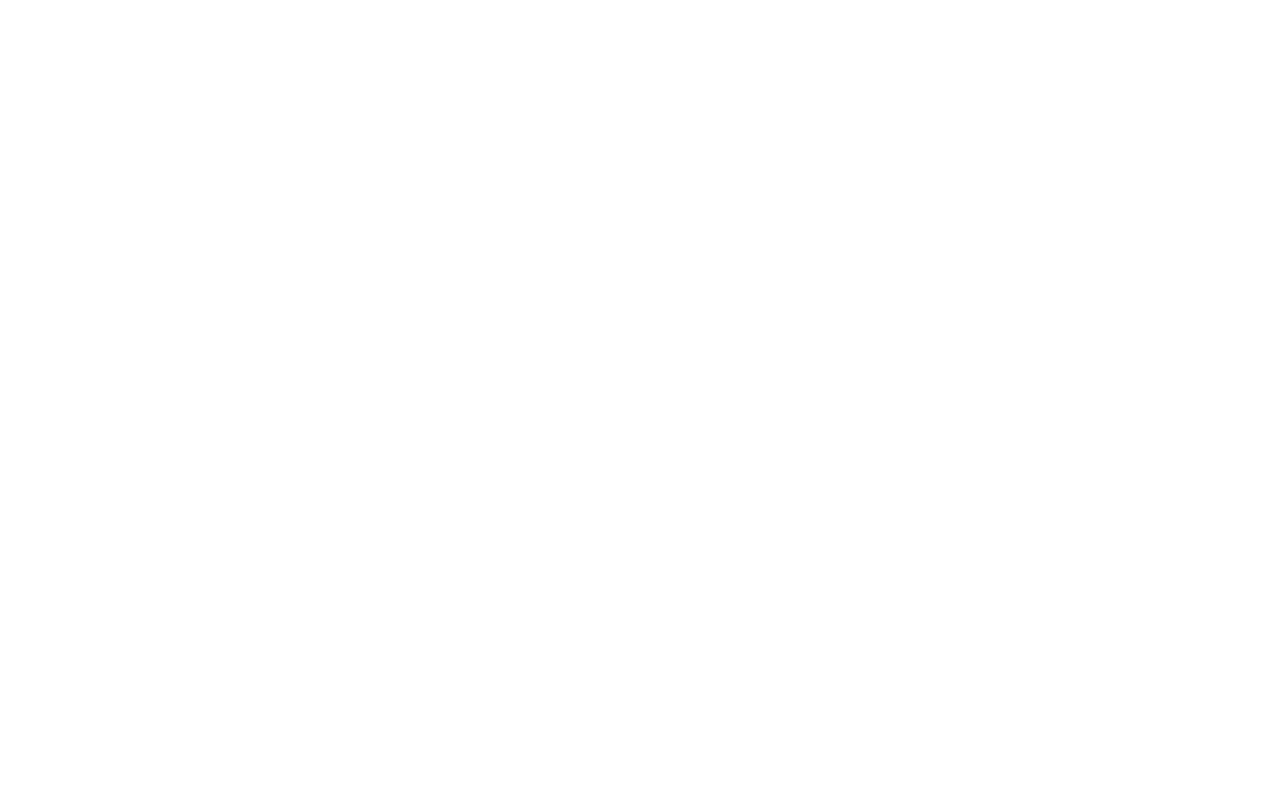
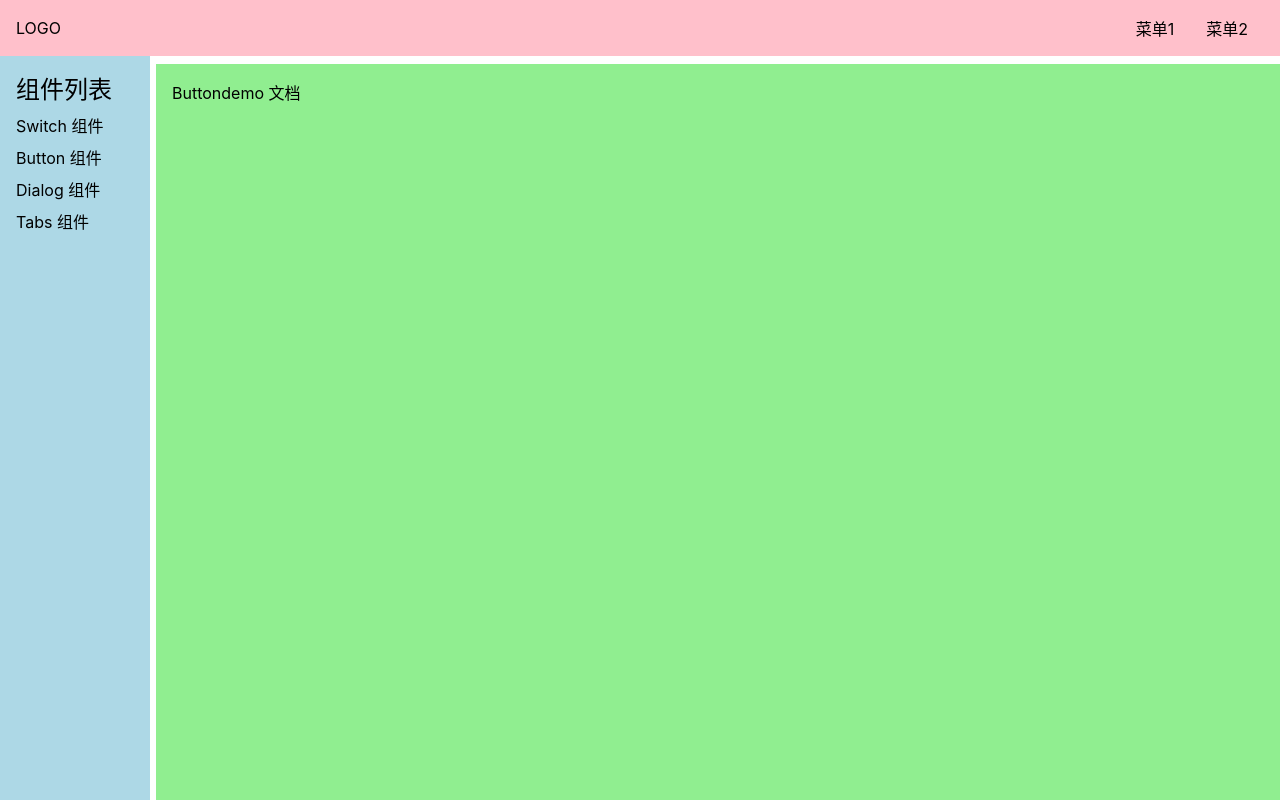
Before and after one commit to xhrbtk/wheel-vue3, a Vue app: page /#/doc/button in a window 1280 px wide. Before the commit this address had no page. Built offline with nearby package versions, Linux system fonts and the light colour scheme.

Commit message:
feat:基本完成框架

```diff
--- /dev/null
+++ b/src/components/Buttondemo.vue
@@ -0,0 +1,3 @@
+<template>
+    <div>Buttondemo 文档</div>
+</template>
--- /dev/null
+++ b/src/components/Dialogdemo.vue
@@ -0,0 +1,3 @@
+<template>
+    <div>Dialogdemo 文档</div>
+</template>
--- /dev/null
+++ b/src/components/Docdemo.vue
@@ -0,0 +1,3 @@
+<template>
+    <div>默认页面</div>
+</template>
--- /dev/null
+++ b/src/components/Tabsdemo.vue
@@ -0,0 +1,3 @@
+<template>
+    <div>Tabsdemo 文档</div>
+</template>
```
Also changed, not shown: src/router.ts (+9 -2 lines).
